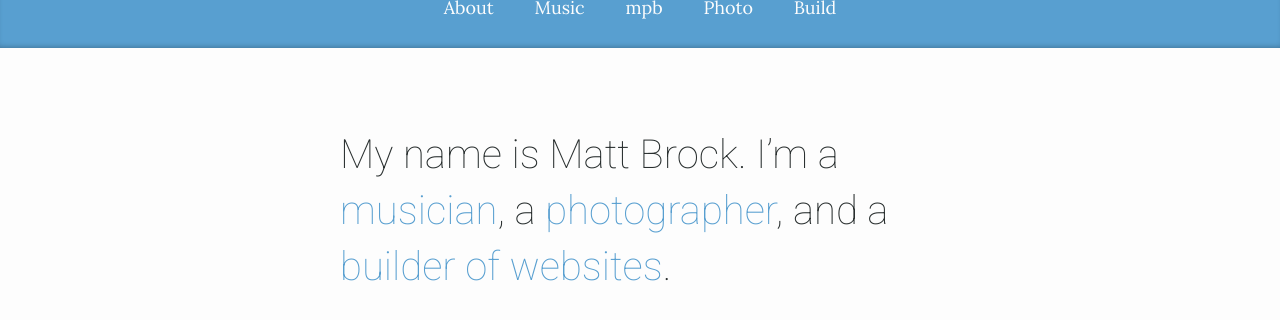
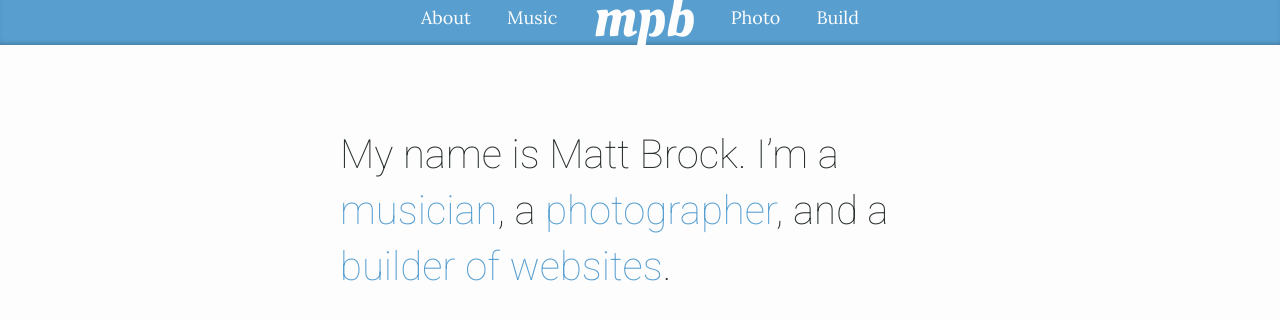
Before and after one commit to mattpbrock/mattpbrock.github.io, a Jekyll site: the page built from index.html, in a window 1280 px wide. Shown: the top 320 px of the page. Built offline with Jekyll 4.4.1, drawn with Linux system fonts in a browser that asks for light colours; some web fonts are replaced.

Commit message:
add typekit

```diff
--- a/_includes/head.html
+++ b/_includes/head.html
@@ -6,8 +6,9 @@
   <title>{% if page.title %}{{ page.title | escape }}{% else %}{{ site.title | escape }}{% endif %}</title>
   <meta name="description" content="{% if page.excerpt %}{{ page.excerpt | strip_html | strip_newlines | truncate: 160 }}{% else %}{{ site.description }}{% endif %}">
 
-	<script src="https://use.typekit.net/sjg0olj.js"></script>
+	<script src="https://use.typekit.net/dqt3esb.js"></script>
 	<script>try{Typekit.load({ async: true });}catch(e){}</script>
+
   <link rel="stylesheet" href="{{ "/css/main.css" | prepend: site.baseurl }}">
   <link rel="canonical" href="{{ page.url | replace:'index.html','' | prepend: site.baseurl | prepend: site.url }}">
   <link rel="alternate" type="application/rss+xml" title="{{ site.title }}" href="{{ "/feed.xml" | prepend: site.baseurl | prepend: site.url }}">
--- a/_sass/_components/_header.scss
+++ b/_sass/_components/_header.scss
@@ -7,23 +7,26 @@ header {
 	background: $color-header-bg-base;
 	padding: 0 2em;
 	box-shadow: inset 0 -4px 6px -4px rgba(0, 0, 0, 0.35);
-	transform: translateY(-7px);
+	transform: translateY(-10px);
 	text-align: center;
+	line-height: 1;
+	color: $color-bg-base;
 }
 
 .logo {
-
-	width: 100px;
-
-	path {
-		fill: $color-bg-base; // to blend into page
-	}
+	font-family: $font-stack-oleo-script;
+	font-size: 60px;
+	text-decoration: none;
 }
 
+nav {
+	height: 100%;
+
 	.nav {
-// 	display: flex;
+		display: flex;
 		justify-content: center;
 		align-items: center;
+		height: 100%;
 		margin: 0;
 		padding: 0;
 		list-style: none;
@@ -38,3 +41,4 @@ header {
 			}
 		}
 	}
+}
```
Lines whose indentation alone changed are shown as unchanged.
